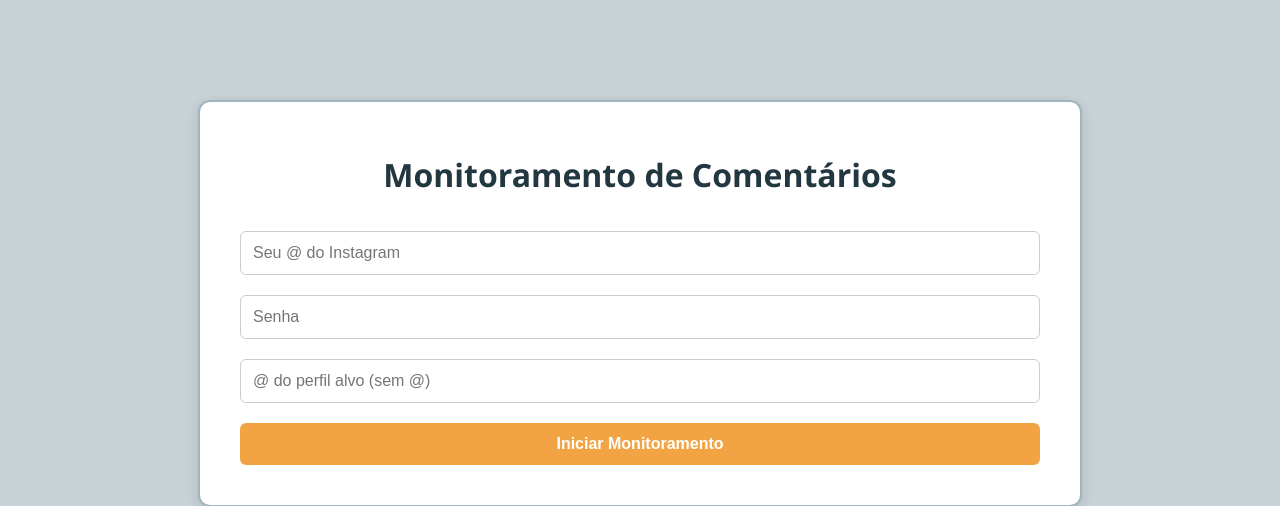
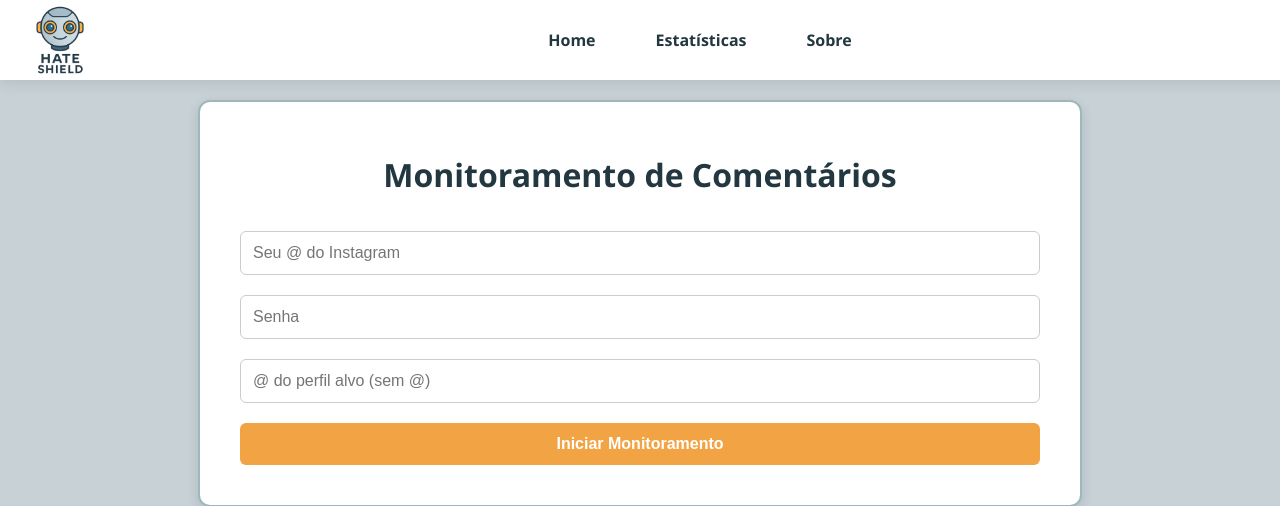
Before and after one commit to julypiva/projeto, a Flask app: page / in a window 1280 px wide. Shown: the top 506 px of the page. Run offline with Flask 3, Linux system fonts and the light colour scheme.

Commit message:
Update index.html
Signed-off-by: julypiva <julyapiva11@gmail.com>

```diff
--- a/Projeto 2/templates/index.html
+++ b/Projeto 2/templates/index.html
@@ -6,6 +6,18 @@
     <link rel="stylesheet" href="{{ url_for('static', filename='style.css') }}">
 </head>
 <body>
+    <!-- Navbar -->
+    <div class="navbar">
+        <img src="{{ url_for('static', filename='hateShield_logo.png') }}" alt="Logo HateShield" class="logo">
+        <ul>
+            <li><a href="{{ url_for('index') }}">Home</a></li>
+            <li><a href="{{ url_for('estatistica') }}">Estatísticas</a></li>
+            <li><a href="{{ url_for('sobre') }}">Sobre</a></li>
+
+        </ul>
+    </div>
+
+    <!-- Conteúdo principal -->
     <div class="container">
         <h1>Monitoramento de Comentários</h1>
         <form method="POST">
```
